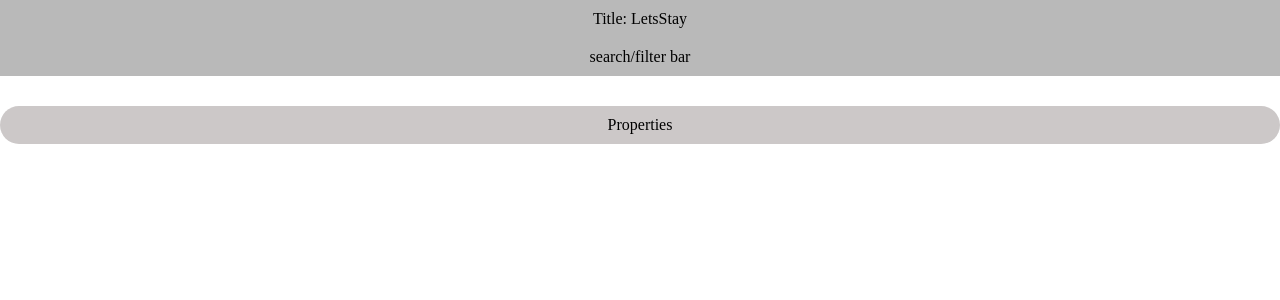
After one commit to MinaLouise/unit-6-project, a Django app: page /home/ in a window 1280 px wide. The commit adds this page. Shown: the top 300 px of the page. Run offline with Django 4.2, Linux system fonts and the light colour scheme.

Commit message:
Homepage started

```diff
--- a/app/static/styles.css
+++ b/app/static/styles.css
@@ -1,3 +1,40 @@
+* {
+    padding: 0;
+    margin: 0;
+    box-sizing: border-box;
+    /* background-color: #7c7c7e; */
+}
+
 body{
-    background-color: #b3b3ff;
+    background-color: #ffffff;
+    padding: 0;
+    margin: 0;
+    box-sizing: border-box;
 }
+
+.header{
+    background-color: rgb(185, 185, 185);
+    padding-left: 10px;
+    padding-right: 10px;
+    z-index: 100;
+    position:sticky;
+    position: -webkit-sticky;
+    top: 0;
+    text-align: center;
+    padding-top: 10px;
+    padding-bottom: 10px;
+}
+.header2{
+    background-color: rgb(185, 185, 185);
+    padding-top: 20px;
+    padding-left: 10px;
+    padding-right: 10px;
+}
+.houses{
+    background-color: rgb(204, 200, 200);
+    text-align: center;
+    margin-top: 30px;
+    padding-top: 10px;
+    padding-bottom: 10px;
+    border-radius: 20px;
+}
--- /dev/null
+++ b/app/templates/home.html
@@ -0,0 +1,14 @@
+{% extends "base_index.html" %}
+{% block content %}
+    <header class='header'>
+        <p>Title: LetsStay</p>
+        <header class='header2'>
+            <p>search/filter bar</p>
+        </header>
+    </header>
+    <div>
+        <div class='houses'>
+            <p>Properties</p>
+        </div>
+    </div>
+{% endblock content %}
--- a/app/views.py
+++ b/app/views.py
@@ -30,3 +30,6 @@
     else:
 
         return render(request, 'login.html')
+
+def homepage(request):
+    return render(request, 'home.html')
--- a/config/urls.py
+++ b/config/urls.py
@@ -22,4 +22,5 @@
     path('', views.register, name='register'),
     path('login/', views.loginpage, name='login'),
     path('admin/', admin.site.urls),
+    path('home/', views.homepage, name='home'),
 ]
```
Also changed, not shown: db.sqlite3.
